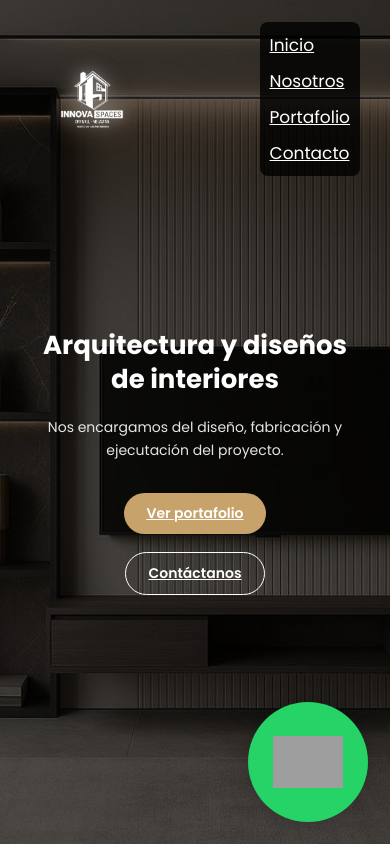
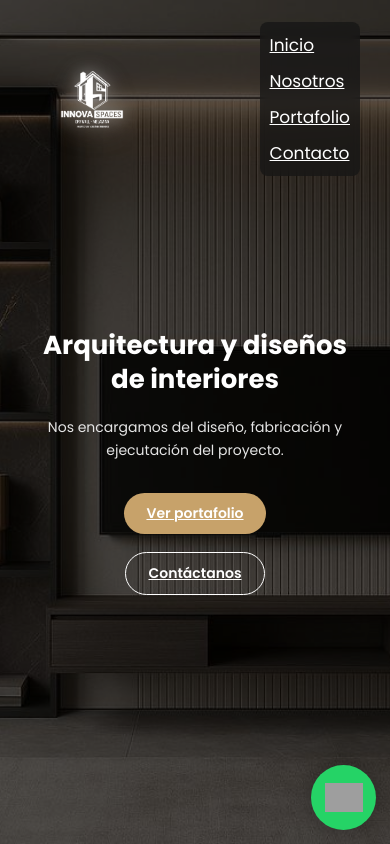
Before and after one commit to innespdo/innova-space, a plain HTML site: page index.html in a window 390 px wide. Shown: the top 844 px of the page. Drawn offline with Linux system fonts and the light colour scheme; grey boxes are pictures that could not be loaded.

Commit message:
Update index.html

```diff
--- a/index.html
+++ b/index.html
@@ -509,7 +509,41 @@
     padding: 10px 22px;
   }
 }
+/* 🌙 Ajustes visuales adicionales para móviles */
+@media (max-width: 768px) {
+  /* Fondo del menú más elegante y legible */
+  .menu {
+    background: rgba(20, 20, 20, 0.7);
+    backdrop-filter: blur(6px);
+  }
+}
 
+/* 📱 Ajustes específicos del ícono de WhatsApp */
+@media (max-width: 768px) {
+  .wa {
+    width: 80px;
+    height: 80px;
+    right: 18px;
+    bottom: 18px;
+  }
+
+  .wa img {
+    width: 45px;
+  }
+}
+
+@media (max-width: 480px) {
+  .wa {
+    width: 65px;
+    height: 65px;
+    right: 14px;
+    bottom: 14px;
+  }
+
+  .wa img {
+    width: 38px;
+  }
+}
   </style>
 </head>
 
```
